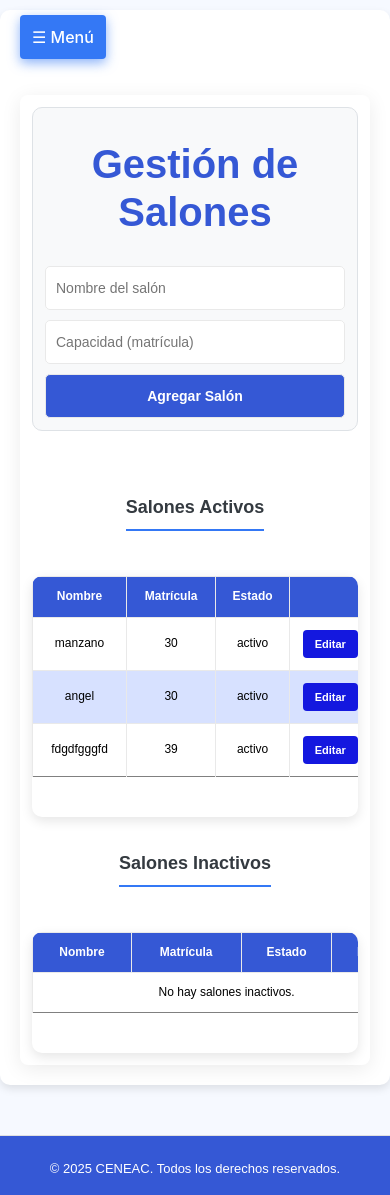
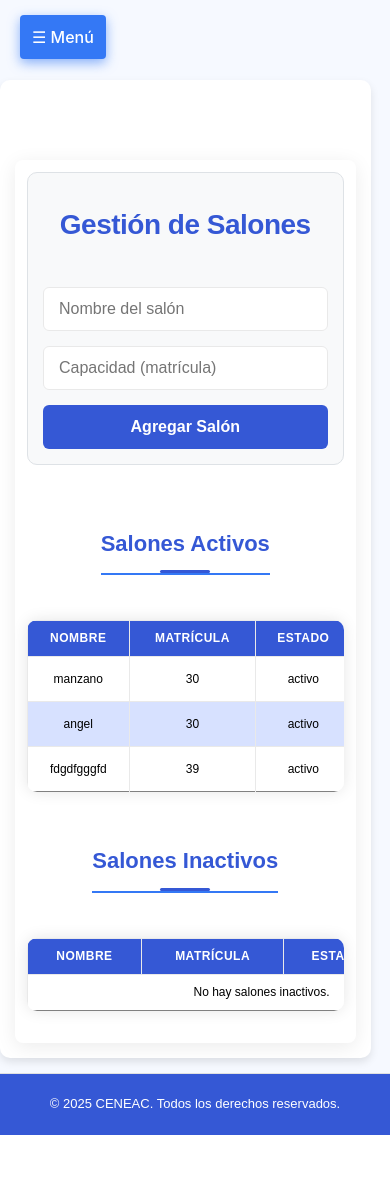
Before and after one commit to bestrolla/ceneac, a PHP site: page /ceneac/admin/agregar_salon/vista/lista_salon.php in a window 390 px wide. After the commit the page ends 1135 px from the top, so only its background shows below. Run offline with PHP 8.4, Linux system fonts and the light colour scheme; data comes from the database, SQL or seed files in the repository.

Commit message:
stilos de salon

```diff
--- a/admin/agregar_salon/vista/styles.css
+++ b/admin/agregar_salon/vista/styles.css
@@ -5,52 +5,61 @@
   --gris: #e9e9e9;
 }
 
-/*Decoracion del body*/
-body {
-  margin: 0; font-family: Arial, sans-serif; background-color: #f6f9ff; display: flex; flex-direction: column; min-height: 100vh;
+* {
+  margin: 0;
+  padding: 0;
+  box-sizing: border-box;
 }
 
+/* Decoración del body */
+body {
+  font-family: Arial, sans-serif;
+  background-color: #f6f9ff;
+  display: flex;
+  flex-direction: column;
+  min-height: 100vh;
+  line-height: 1.6;
+}
+
+/* Barra superior */
 .top-bar {
   position: fixed;
   top: 0;
   left: 0;
   right: 0;
-  height: 60px;
+  height: 70px;
   display: flex;
   justify-content: space-between;
   align-items: center;
   background-color: var(--azul);
-  padding: 5px 20px;
+  padding: 10px 25px;
   box-shadow: 0px 4px 5px rgba(0, 0, 0, 0.5);
   z-index: 100;
 }
 
-/*Ajuste del logo*/
+/* Ajuste del logo */
 .logo {
-  height: 60px;
-  border-radius: 15px;
+  height: 50px;
+  border-radius: 10px;
 }
 
-/*Decoracion del sidebar*/
+/* Decoración del sidebar */
 .sidebar {
   height: 100%;
   width: 0;
   position: fixed;
   z-index: 1001;
   top: 0;
+  left: 0;
   background-color: var(--azul);
   overflow-x: hidden;
   transition: 0.3s;
-  padding-top: 60px;
+  padding-top: 80px;
   box-shadow: 10px 0 15px rgba(0, 0, 0, 0.5);
 }
 
-.sidebar.left {
-  left: 0;
-}
-
 .sidebar a {
-  padding: 10px 20px;
+  padding: 14px 25px;
   text-decoration: none;
   font-size: 18px;
   color: var(--blanco);
@@ -61,98 +70,149 @@ body {
 .sidebar a:hover {
   background-color: var(--azul-claro);
   color: black;
+  padding-left: 30px;
 }
 
 .closebtn {
   position: absolute;
-  top: 10px;
-  right: 10px;
+  top: 15px;
+  right: 15px;
   font-size: 36px;
   background: none;
   border: none;
   color: white;
   cursor: pointer;
+  width: 40px;
+  height: 40px;
+  display: flex;
+  align-items: center;
+  justify-content: center;
+  border-radius: 50%;
+  transition: background-color 0.3s;
 }
 
+.closebtn:hover {
+  background-color: rgba(255, 255, 255, 0.2);
+}
+
+/* Botón de menú */
 .openbtn {
   font-size: 20px;
   background-color: var(--azul);
   color: white;
-  padding: 16px;
+  padding: 12px 20px;
   border: none;
   cursor: pointer;
+  border-radius: 8px;
+  transition: all 0.3s ease;
 }
 
-/*Decoracion del pie de pagina perteneciente a la etiqueta footer*/
+.openbtn:hover {
+  background-color: #2a44b8;
+  transform: translateY(-2px);
+  box-shadow: 0 4px 8px rgba(0,0,0,0.15);
+}
+
+/* Decoración del pie de página */
 footer {
-  height: 60px;
   background-color: var(--azul);
   color: white;
   text-align: center;
-  padding: 10px 20px;
-  box-sizing: border-box;
+  padding: 20px;
+  margin-top: auto;
 }
 
 /* Contenido principal */
 .contenedor-principal {
   flex: 1;
-  padding: 40px 20px 40px; /* espacio para header y footer */
+  padding: 40px;
   box-sizing: border-box;
   background-color: var(--blanco);
   border-radius: 10px;
   box-shadow: 0 4px 8px rgba(0, 0, 0, 0.1);
-  margin: 20px 20px;
-  margin-top: 100px;
+  margin: 100px auto 40px;
+  max-width: 1200px;
+  width: 90%;
 }
 
-
-.contenido h1 {
-  color: var(--azul);
-  margin-bottom: 20px;
-  font-size: 40px;
-  margin-top: 20px;
-
-
-}
-.contenido{
+.contenido {
   display: flex;
   flex-direction: column;
   align-items: center;
   justify-content: flex-start;
-  min-height: calc(100vh - 120px);
+  min-height: calc(100vh - 140px);
+}
 
-  /*
+/* Títulos centrados */
+.contenido h1 {
+  color: var(--azul);
+  margin-bottom: 30px;
+  font-size: 40px;
+  margin-top: 20px;
+  text-align: center;
+  letter-spacing: -0.5px;
+}
+
+h2 {
+  color: var(--azul);
+  font-size: 28px;
+  margin-bottom: 25px;
+  text-align: center;
+  position: relative;
+  padding-bottom: 15px;
+}
+
+h2::after {
+  content: '';
+  position: absolute;
+  bottom: 0;
+  left: 50%;
+  transform: translateX(-50%);
+  width: 50px;
+  height: 3px;
+  background: var(--azul);
+  border-radius: 2px;
+}
+
+/* Formulario de salón */
+.formulario-salon {
   display: flex;
   flex-direction: column;
-  align-items: center;
-  justify-content: center;
-  height: calc(100vh - 120px);*/
+  gap: 20px;
+  width: 100%;
+  max-width: 500px;
+  margin-bottom: 30px;
+  padding: 25px;
+  background-color: #fafbfc;
+  border-radius: 10px;
+  border: 1px solid var(--gris);
 }
-
-.formulario-salon {
-  display:  flex;
-  flex-direction: column;
-  gap: 15px;
-  width: 100%;
-  max-width: 400px;
-  margin-bottom: 20px;
-
-}
-
 
 form#form-salon {
   display: flex;
   flex-direction: column;
-  gap: 10px;
+  gap: 15px;
   margin-bottom: 30px;
-  max-width: 400px;
+  width: 100%;
+  max-width: 500px;
 }
 
 form#form-salon input,
+form#form-salon select,
 form#form-salon button {
-  padding: 10px;
-  border-radius: 5px;
+  padding: 12px 15px;
+  border-radius: 6px;
   border: 1px solid var(--gris);
+  font-size: 16px;
+  transition: all 0.3s ease;
+  width: 100%;
+}
+
+form#form-salon input:focus,
+form#form-salon select:focus {
+  outline: none;
+  border-color: var(--azul);
+  box-shadow: 0 0 0 3px rgba(53, 88, 213, 0.15);
 }
 
 form#form-salon button {
@@ -160,29 +220,55 @@ form#form-salon button {
   color: var(--blanco);
   font-weight: bold;
   cursor: pointer;
+  border: none;
 }
 
 form#form-salon button:hover {
   background-color: #2d47b0;
+  transform: translateY(-2px);
+  box-shadow: 0 4px 8px rgba(0,0,0,0.15);
+}
+
+form#form-salon button:disabled {
+  opacity: 0.6;
+  cursor: not-allowed;
+  transform: none;
 }
 
 /* Tablas */
+.table-container {
+  width: 100%;
+  overflow-x: auto;
+  margin: 20px auto;
+  border-radius: 10px;
+  box-shadow: 0 0 15px rgba(0,0,0,0.1);
+}
+
 .tabla-cursos {
   width: 100%;
+  min-width: 600px;
   border-collapse: collapse;
-  margin-bottom: 40px;
+  margin: 0 auto;
 }
 
 .tabla-cursos th,
 .tabla-cursos td {
   border: 1px solid var(--gris);
-  padding: 10px;
+  padding: 14px 18px;
   text-align: center;
 }
 
 .tabla-cursos th {
   background-color: var(--azul);
   color: var(--blanco);
+  font-weight: 600;
+  text-transform: uppercase;
+  font-size: 13px;
+  letter-spacing: 0.5px;
+}
+
+.tabla-cursos tr {
+  transition: background-color 0.2s ease;
 }
 
 .tabla-cursos tr:nth-child(even) {
@@ -198,48 +284,65 @@ form#form-salon button:hover {
 .btn-activar,
 .btn-editar,
 .btn-eliminar {
-  padding: 8px 12px;
+  padding: 8px 16px;
+  margin: 0 4px;
   border: none;
-  border-radius: 4px;
+  border-radius: 6px;
   color: white;
   cursor: pointer;
   font-weight: bold;
+  transition: all 0.3s ease;
 }
+
+.btn-inactivar:hover,
+.btn-activar:hover,
+.btn-editar:hover,
+.btn-eliminar:hover {
+  transform: scale(1.05);
+  box-shadow: 0 2px 4px rgba(0,0,0,0.2);
+}
+
 .btn-editar {
   background-color: #1418df;
 }
+
+.btn-editar:hover {
+  background-color: #0f14b8;
+}
+
 .btn-inactivar {
   background-color: #c0392b;
-}
-
-.btn-activar {
-  background-color: #208349;
-}
-.btn-eliminar {
-  background-color: #e74c3c;
 }
 
 .btn-inactivar:hover {
   background-color: #a93226;
 }
 
+.btn-activar {
+  background-color: #208349;
+}
+
 .btn-activar:hover {
   background-color: #229954;
 }
 
-.btn-editar:hover {
-  background-color: #0f14b8;
+.btn-eliminar {
+  background-color: #e74c3c;
 }
+
 .btn-eliminar:hover {
   background-color: #c0392b;
 }
 
+/* Modal */
 .modal {
-  display: none; /* Oculto por defecto */
+  display: none;
   position: fixed;
-  top: 0; left: 0;
-  width: 100%; height: 100%;
-  background-color: rgba(0, 0, 0, 0.6); /* Fondo oscuro semitransparente */
+  top: 0;
+  left: 0;
+  width: 100%;
+  height: 100%;
+  background-color: rgba(0, 0, 0, 0.6);
   z-index: 1000;
   justify-content: center;
   align-items: center;
@@ -248,7 +351,7 @@ form#form-salon button:hover {
 }
 
 .modal-content {
-  background:var(--blanco);
+  background: var(--blanco);
   padding: 30px;
   border-radius: 15px;
   box-shadow: 0 10px 25px rgba(0, 0, 0, 0.3);
@@ -259,6 +362,17 @@ form#form-salon button:hover {
   border: 2px solid var(--azul);
 }
 
+@keyframes fadeIn {
+  from {
+    opacity: 0;
+    transform: translateY(-50px);
+  }
+  to {
+    opacity: 1;
+    transform: translateY(0);
+  }
+}
+
 .modal-content h2 {
   margin-top: 0;
   color: var(--azul);
@@ -267,56 +381,149 @@ form#form-salon button:hover {
   margin-bottom: 20px;
 }
 
+.modal-content h2::after {
+  display: none;
+}
+
 .modal-content label {
   font-weight: bold;
-  margin-bottom: 5px;
+  margin-bottom: 8px;
   display: block;
   color: #333;
+}
+
+.modal-content input,
+.modal-content select {
+  width: 100%;
+  padding: 10px;
+  margin-bottom: 15px;
+  border: 1px solid var(--gris);
+  border-radius: 6px;
+  font-size: 16px;
+  transition: border-color 0.3s ease;
+}
+
+.modal-content input:focus,
+.modal-content select:focus {
+  outline: none;
+  border-color: var(--azul);
+  box-shadow: 0 0 0 3px rgba(53, 88, 213, 0.15);
 }
 
 .modal-content button {
   background-color: var(--azul);
   color: var(--blanco);
   border: none;
-  padding: 12px;
+  padding: 12px 25px;
   border-radius: 6px;
   font-weight: bold;
   font-size: 16px;
   cursor: pointer;
-  transition: background-color 0.3s ease;
+  transition: all 0.3s ease;
+  width: 100%;
 }
 
-/* Mejoras de accesibilidad y enfoque */
+.modal-content button:hover {
+  background-color: #2d47b0;
+  transform: translateY(-2px);
+  box-shadow: 0 4px 8px rgba(0,0,0,0.15);
+}
+
+/* Accesibilidad */
 form#form-salon input:focus,
 form#form-salon select:focus,
-form#form-salon button:focus {
+form#form-salon button:focus,
+.modal-content input:focus,
+.modal-content select:focus,
+.modal-content button:focus,
+.sidebar a:focus,
+.openbtn:focus,
+.closebtn:focus {
   outline: none;
-  border-color: var(--azul);
-  box-shadow: 0 0 0 3px rgba(53, 88, 213, 0.15);
+  box-shadow: 0 0 0 3px rgba(53, 88, 213, 0.2);
 }
 
-/* Consistencia de formularios */
-form#form-salon input,
-form#form-salon select {
-  background-color: #fff;
-}
-
-/* Estados deshabilitados */
 button:disabled,
 button[disabled] {
   opacity: 0.6;
   cursor: not-allowed;
 }
 
-/* Tablas: filas interactivas y zebra mejorado */
-.tabla-cursos tr {
-  transition: background-color 0.2s ease;
+/* Responsive */
+@media (max-width: 768px) {
+  .contenedor-principal {
+    margin: 90px auto 20px;
+    padding: 20px;
+    width: 95%;
+  }
+
+  .top-bar {
+    padding: 5px 15px;
+  }
+
+  .openbtn {
+    padding: 10px 16px;
+    font-size: 18px;
+  }
+
+  .contenido h1 {
+    font-size: 32px;
+  }
+
+  form#form-salon {
+    max-width: 100%;
+    padding: 20px;
+  }
+
+  .formulario-salon {
+    padding: 20px;
+  }
+
+  .tabla-cursos th,
+  .tabla-cursos td {
+    padding: 10px;
+    font-size: 14px;
+  }
+
+  .modal-content {
+    padding: 20px;
+  }
 }
 
-/* Ajustes responsivos */
-@media (max-width: 768px) {
-  .contenedor-principal { margin: 10px; padding: 20px; }
-  .top-bar { padding: 5px 12px; }
-  .openbtn { padding: 12px; }
-  form#form-salon { max-width: 100%; }
+@media (max-width: 480px) {
+  .contenedor-principal {
+    margin: 80px auto 15px;
+    padding: 15px;
+  }
+
+  .contenido h1 {
+    font-size: 28px;
+  }
+
+  h2 {
+    font-size: 22px;
+  }
+
+  form#form-salon,
+  .formulario-salon {
+    padding: 15px;
+  }
+
+  .tabla-cursos {
+    font-size: 14px;
+  }
+
+  .tabla-cursos th,
+  .tabla-cursos td {
+    padding: 8px;
+    font-size: 12px;
+  }
+
+  .btn-inactivar,
+  .btn-activar,
+  .btn-editar,
+  .btn-eliminar {
+    padding: 6px 10px;
+    font-size: 12px;
+  }
 }
```
